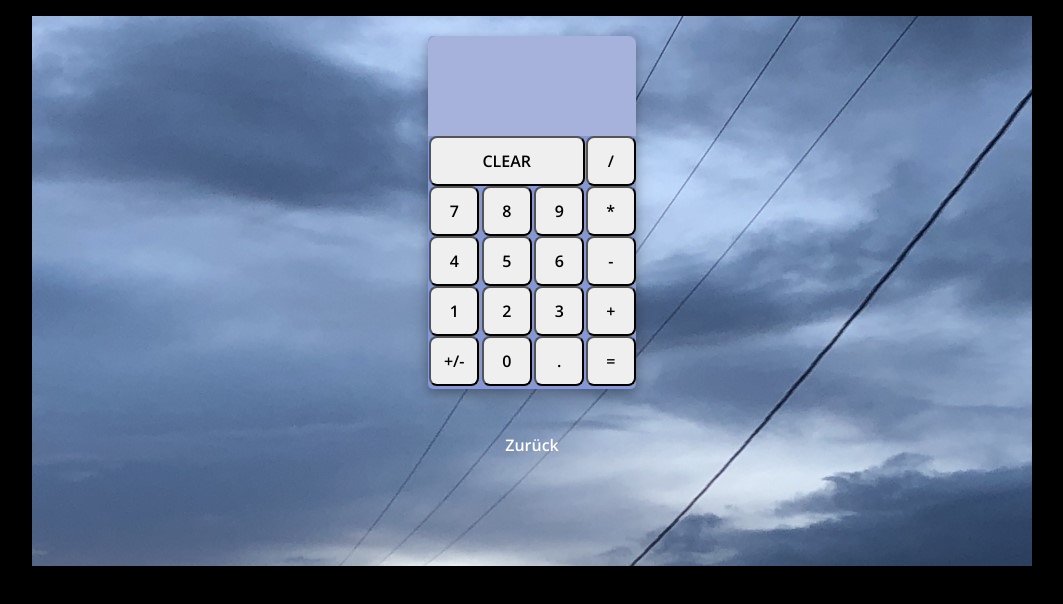
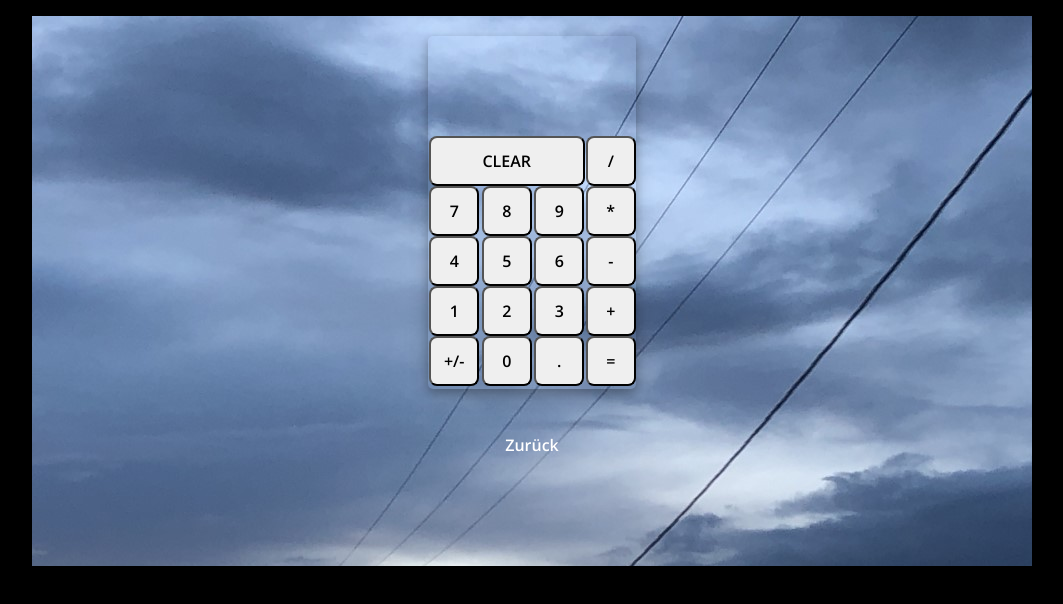
Before and after one commit to HBeate/web, a plain HTML site: page Aufgabe3/html/taschenrechner_table.html in a window 1280 px wide. Shown: the part 52-656 px from the top of the page, without its empty margins (108-1171 px from the left). Drawn offline with nearby package versions, Linux system fonts and the light colour scheme.

Commit message:
calc done

```diff
--- a/Aufgabe3/css/taschenrechner_table.css
+++ b/Aufgabe3/css/taschenrechner_table.css
@@ -24,9 +24,12 @@ a:link {
     background-image: url('../media/thumbnail_IMG_1908.jpg');
     margin: 20px auto;
 }
+.input{
+  background-color:  rgba(140, 154, 235, 0);
+  color: white;
+}
 table {
     border-radius: 5px;
-
 }
 table,
 td,
@@ -38,7 +41,7 @@ tr {
 .calculator {
     width: 208px;
     height: 353px;
-    background-color: rgb(134, 152, 212);
+/*     background-color: rgb(134, 152, 212); */
     margin: auto;
     top: 20px;
     position: relative;
```
